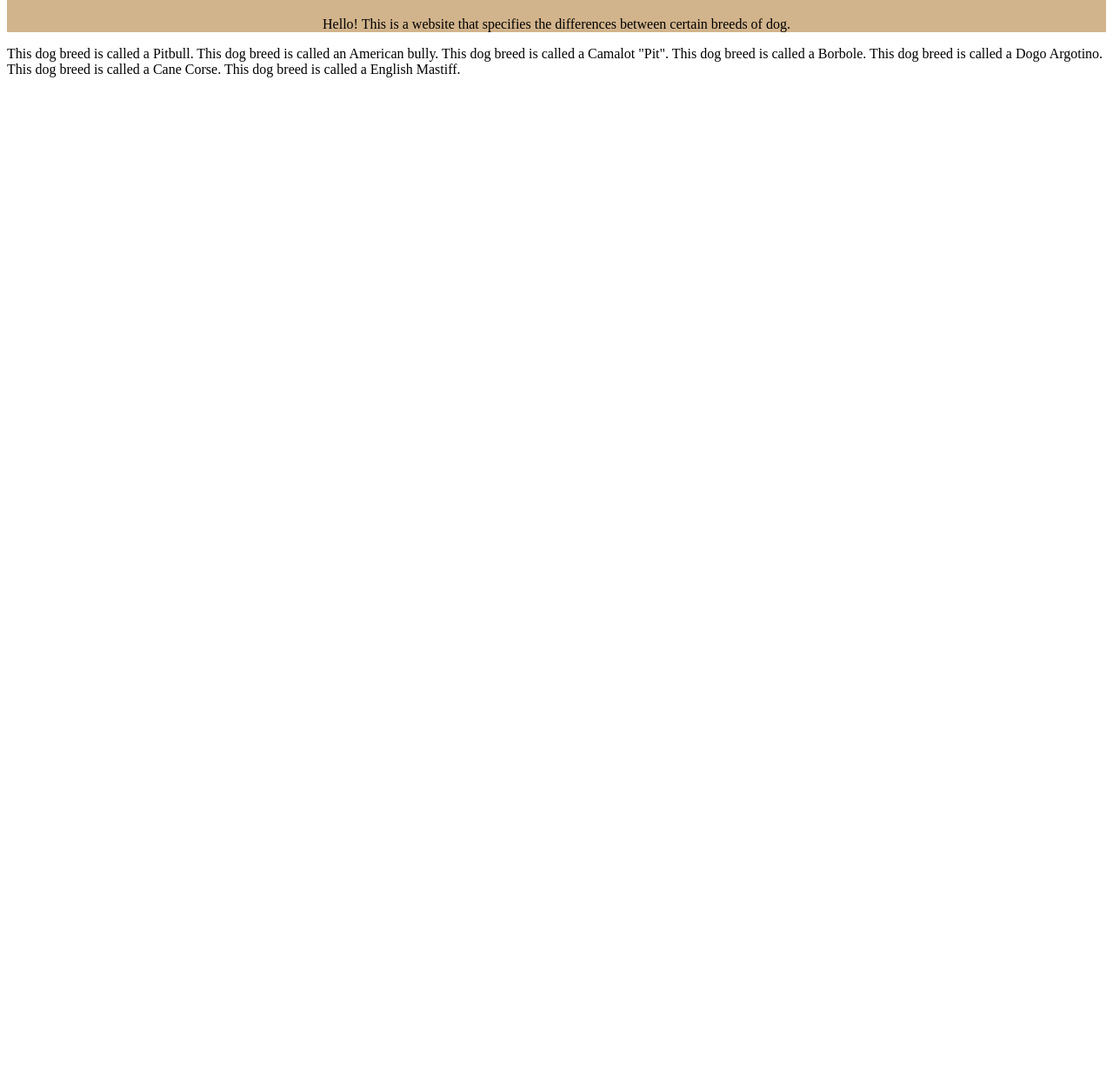
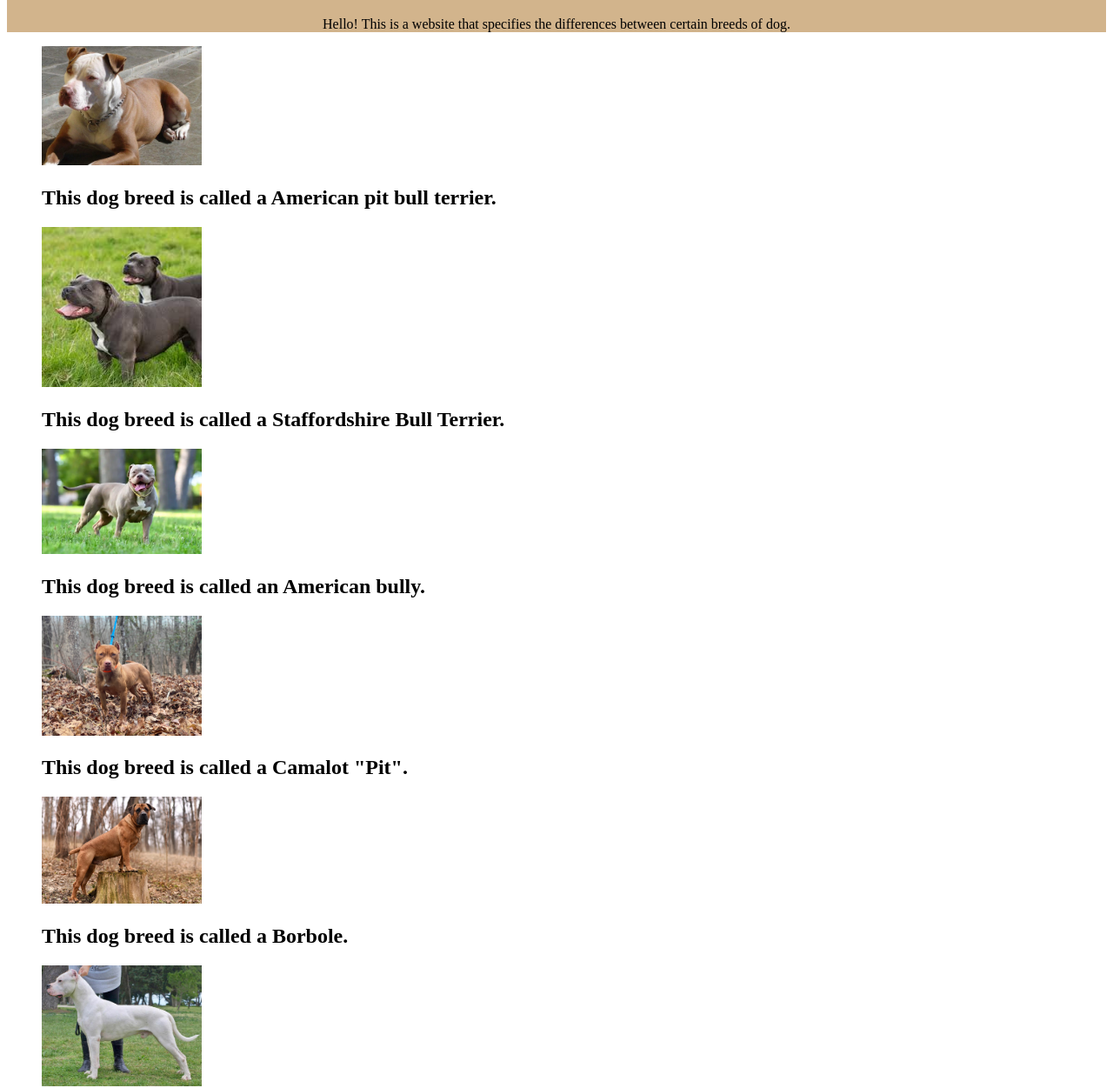
Before and after one commit to Mitchell-610/Dogs, a plain HTML site: page index.html in a window 1280 px wide. Shown: the part 61-1312 px from the top of the page at 87% size. Before the commit the page ends 800 px from the top, so only its background shows below. Drawn offline with Linux system fonts and the light colour scheme; files that its build step writes are made by us from their sources.

Commit message:
Dog li updated amd gaven imgs.

```diff
--- a/assets/style.css
+++ b/assets/style.css
@@ -3,3 +3,11 @@ background-color: tan;
 color: black;
 text-align: center;
 }
+
+li{
+    list-style: none;
+}
+
+img {
+    width: 15%;
+}
--- a/index.html
+++ b/index.html
@@ -5,7 +5,7 @@
     <meta charset="UTF-8" />
     <meta http-equiv="X-UA-compatible" content="IE=edge" />
     <meta name="viewport" content="width=device-width, initial-scale=1.0" />
-    <link rel="stylesheet" href="./style.css">
+    <link rel="stylesheet" href="./assets/style.css">
     <title>Dogs</title>
 </head>
 
@@ -21,14 +21,37 @@
 <main>
     <div class="breeds">
 
-        <a>This dog breed is called a Pitbull.</a>
-        <a>This dog breed is called an American bully.</a>
-        <a>This dog breed is called a Camalot "Pit".</a>
-        <a>This dog breed is called a Borbole.</a>
-        <a>This dog breed is called a Dogo Argotino.</a>
-        <a>This dog breed is called a Cane Corse.</a>
-        <a>This dog breed is called a English Mastiff.</a>
+    <ul>
+        <li>
+            <img src="./assets/pics/american pit bull terrier.jpg" alt="">
+            <h2>This dog breed is called a American pit bull terrier.</h2>
+        </li>
 
+        <li>
+            <img src="./assets/pics/staffordshire bull terrier.jpg" alt="">
+            <h2>This dog breed is called a Staffordshire Bull Terrier.</h2>
+        </li>
+        <li>
+            <img src="./assets/pics/American bully.webp" alt="">
+            <h2>This dog breed is called an American bully.</h2>
+        </li>
+        <li>
+            <img src="./assets/pics/camelotpit.jpg" alt="">
+            <h2>This dog breed is called a Camalot "Pit".</h2>
+        </li>
+        <li>
+            <img src="./assets/pics/boerbole.jpg" alt="">
+            <h2>This dog breed is called a Borbole.</h2>
+        </li>
+        <li>
+            <img src="./assets/pics/dogo.jpg" alt="">
+            <h2>This dog breed is called a Dogo Argotino.</h2>
+        </li>
+        <li>
+            <img src="./assets/pics/cane_corso.jpg" alt="">
+            <h2>This dog breed is called a Cane Corse.</h2>
+        </li>
+    </ul>
 
     </div>
 </main>
```
Also changed, not shown: assets/pics/American bully.webp (added), assets/pics/american pit bull terrier.jpg (added), assets/pics/boerbole.jpg (added), assets/pics/camelotpit.jpg (added), assets/pics/cane_corso.jpg (added), assets/pics/dogo.jpg (added), assets/pics/staffordshire bull terrier.jpg (added).
